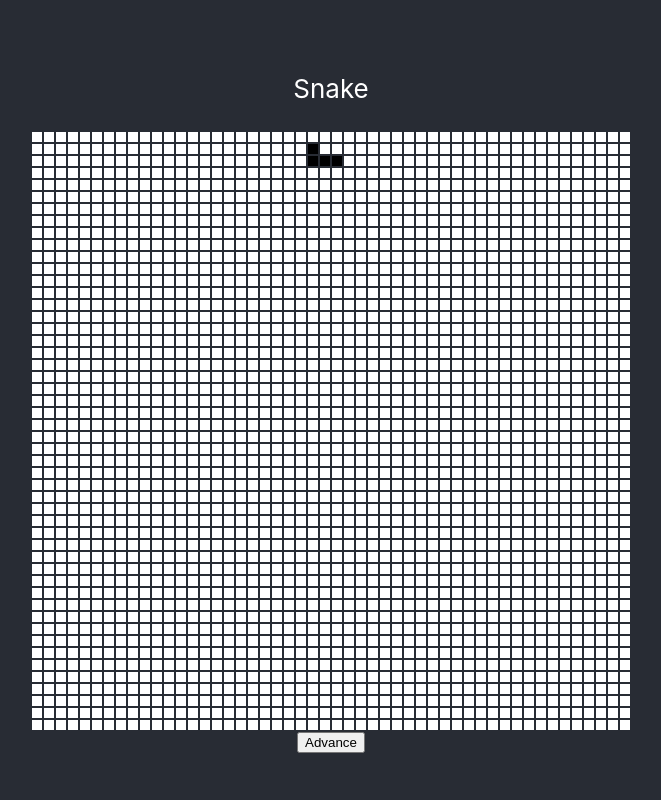
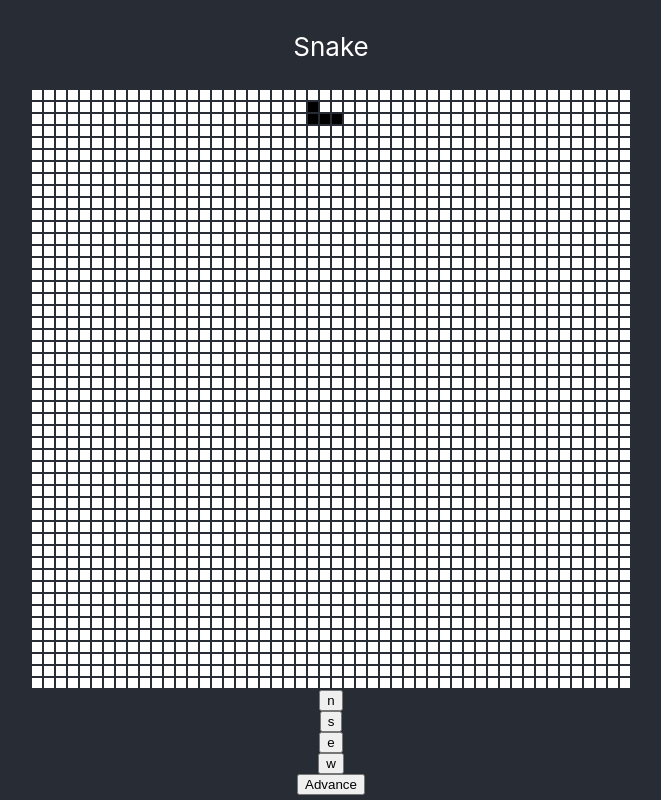
Before and after one commit to jwworth/snake, a React (Create React App) app: page / in a window 1280 px wide. Shown: the whole page, without its empty margins (309-970 px from the left). Built offline with nearby package versions, Linux system fonts and the light colour scheme.

Commit message:
Implement basic directions

```diff
--- a/src/Snake.tsx
+++ b/src/Snake.tsx
@@ -8,27 +8,42 @@ const ROW_LENGTH = 50;
 type StateProps = {
   world: number[];
   snake: number[];
+  direction: string;
 };
 
 class Snake extends React.Component<{}, StateProps> {
   state = {
     world: _range(ROW_LENGTH * ROW_LENGTH),
     snake: [123 - 50, 123, 124, 125],
+    direction: 'e',
   };
 
   advance = () => {
-    const { snake } = this.state;
+    const { direction, snake } = this.state;
     const newSnake = snake;
     newSnake.shift();
 
-    const nextPosition = snake[snake.length - 1] + 1;
+    const directionCalculator: {
+      readonly [index: string]: number;
+      n: number;
+      e: number;
+      s: number;
+      w: number;
+    } = { n: -ROW_LENGTH, s: ROW_LENGTH, e: 1, w: -1 };
+
+    const nextPosition =
+      snake[snake.length - 1] + directionCalculator[direction];
     newSnake.push(nextPosition);
 
     this.setState({ snake: newSnake });
   };
 
+  changeDirection = (direction: string) => {
+    this.setState({ direction });
+  };
+
   render() {
-    const { world, snake } = this.state;
+    const { direction, world, snake } = this.state;
     return (
       <React.Fragment>
         <table>
@@ -36,6 +51,18 @@ class Snake extends React.Component<{}, StateProps> {
             <TableRow key={index} row={row} snake={snake} />
           ))}
         </table>
+        <button onClick={() => direction !== 's' && this.changeDirection('n')}>
+          n
+        </button>
+        <button onClick={() => direction !== 'n' && this.changeDirection('s')}>
+          s
+        </button>
+        <button onClick={() => direction !== 'w' && this.changeDirection('e')}>
+          e
+        </button>
+        <button onClick={() => direction !== 'e' && this.changeDirection('w')}>
+          w
+        </button>
         <button onClick={this.advance}>Advance</button>
       </React.Fragment>
     );
```
